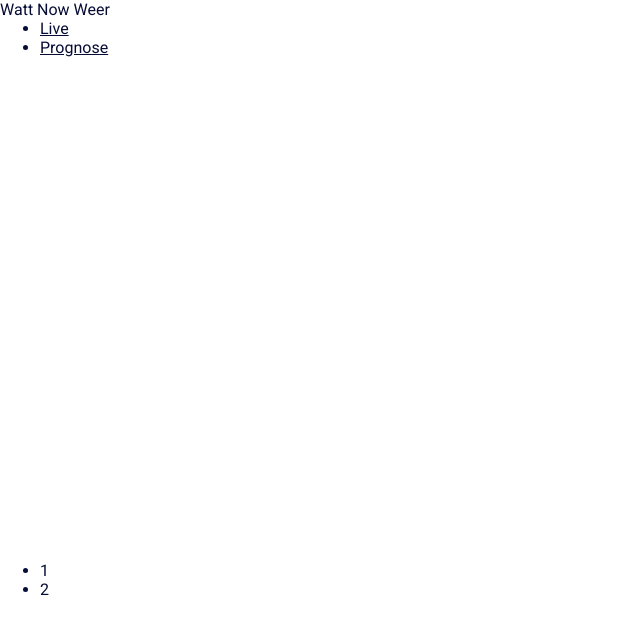
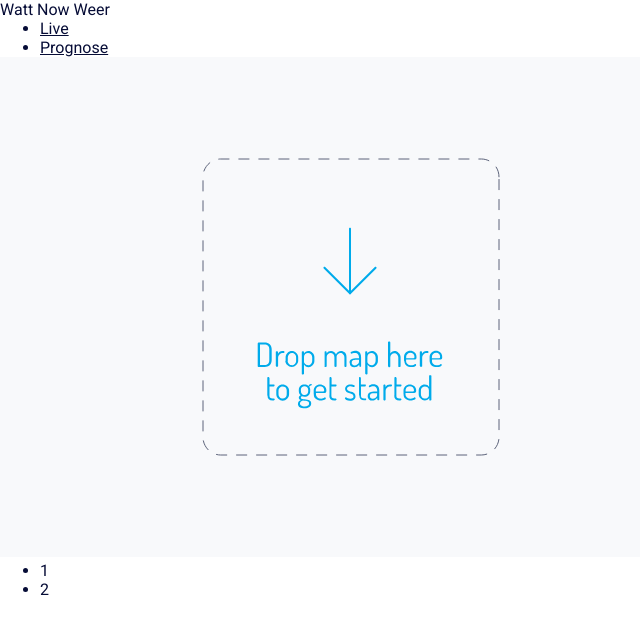
Before and after one commit to larsdouweschuitema/watt-now-weer, a website with bundled scripts: page index.html in a window 1280 px wide. Shown: the whole page, without its empty margins (0-640 px from the left). Built offline with nearby package versions, Linux system fonts and the light colour scheme.

Commit message:
:sparkles: Add canvas placeholder

```diff
--- a/styles.css
+++ b/styles.css
@@ -20,3 +20,8 @@ html {
     font-family: var(--text-font);
     color: var(--primary-dark);
 }
+
+canvas {
+    background-image: url('/canvas-placeholder.svg');
+    background-size: cover;
+}
```
Also changed, not shown: canvas-placeholder.svg (added).
